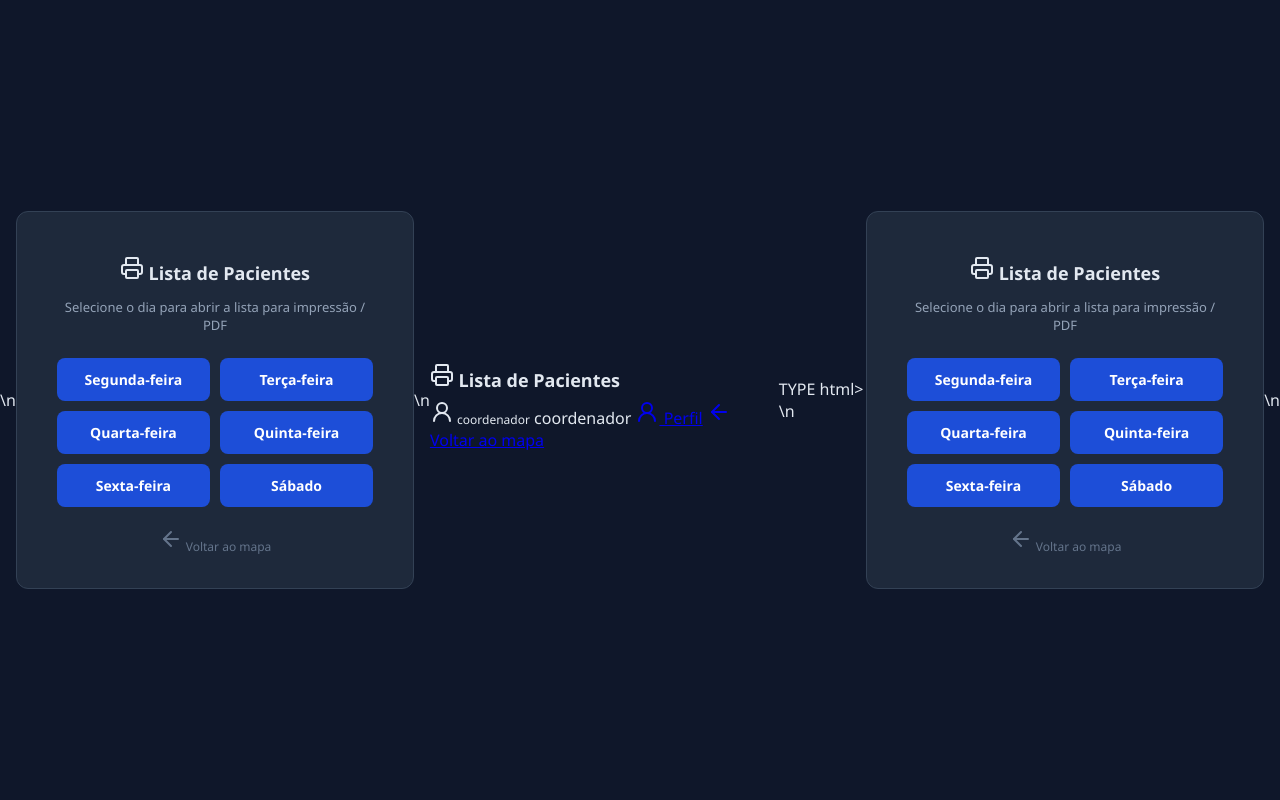
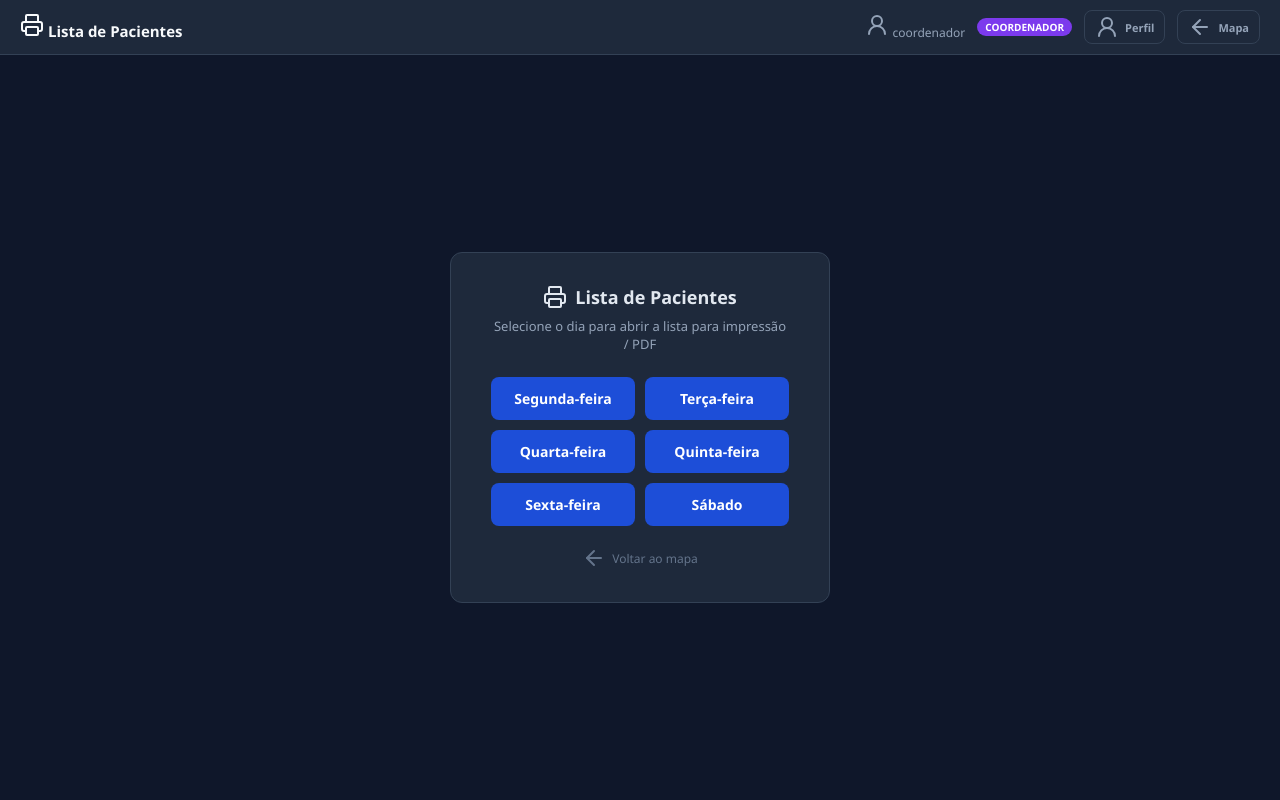
Before and after one commit to victorgtostes87/mapa_sala, a Flask app: page /imprimir in a window 1280 px wide. Run offline with Flask 3, Linux system fonts and the light colour scheme; a user stored in the database is signed in.

Commit message:
Corrige imprimir_selecao duplicado e adiciona navbar

```diff
--- a/templates/imprimir_selecao.html
+++ b/templates/imprimir_selecao.html
@@ -3,64 +3,55 @@
 <head>
 <meta charset="UTF-8">
 <title>Imprimir Lista de Pacientes</title>
+<script src="https://unpkg.com/lucide@latest"></script>
 <style>
-  body { font-family: 'Segoe UI', sans-serif; background: #0f172a; color: #e2e8f0; display: flex; align-items: center; justify-content: center; min-height: 100vh; margin: 0; }
-  .card { background: #1e293b; border: 1px solid #334155; border-radius: 12px; padding: 32px 40px; text-align: center; width: 380px; }
-  h1 { font-size: 18px; margin-bottom: 8px; }
-  p  { color: #94a3b8; font-size: 13px; margin-bottom: 24px; }
-  .dias { display: grid; grid-template-columns: 1fr 1fr; gap: 10px; }
-  a.dia-btn { display: block; padding: 12px; background: #1d4ed8; color: #fff; border-radius: 8px; text-decoration: none; font-weight: 600; font-size: 14px; transition: background .15s; }
-  a.dia-btn:hover { background: #2563eb; }
-  a.back { display: inline-block; margin-top: 20px; font-size: 12px; color: #64748b; text-decoration: none; }
-  a.back:hover { color: #e2e8f0; }
+:root{--bg:#0f172a;--surface:#1e293b;--border:#334155;--text:#e2e8f0;--text2:#94a3b8;--accent:#3b82f6;--radius:8px}
+*{box-sizing:border-box;margin:0;padding:0}
+body{background:var(--bg);color:var(--text);font-family:'Segoe UI',sans-serif;font-size:13px;min-height:100vh;display:flex;flex-direction:column}
+.navbar{background:var(--surface);border-bottom:1px solid var(--border);padding:10px 20px;display:flex;align-items:center;gap:12px}
+.navbar h1{font-size:15px;font-weight:700;color:#f8fafc}
+.navbar-spacer{flex:1}
+.role-badge{padding:2px 8px;border-radius:20px;font-size:10px;font-weight:700;text-transform:uppercase}
+.role-coordenador{background:#7c3aed;color:#fff}
+.role-recepcao{background:#0e7490;color:#fff}
+.role-aluno{background:#374151;color:#d1d5db}
+.btn{display:inline-flex;align-items:center;gap:6px;padding:6px 14px;border-radius:var(--radius);border:none;cursor:pointer;font-size:12px;font-weight:600;transition:all .15s;text-decoration:none}
+.btn-ghost{background:transparent;color:var(--text2);border:1px solid var(--border)}.btn-ghost:hover{background:#263348;color:var(--text)}
+.btn-sm{padding:4px 10px;font-size:11px}
+.wrap{flex:1;display:flex;align-items:center;justify-content:center;padding:40px 20px}
+.card{background:var(--surface);border:1px solid var(--border);border-radius:12px;padding:32px 40px;text-align:center;width:380px}
+h2{font-size:18px;margin-bottom:8px;display:flex;align-items:center;justify-content:center;gap:8px}
+p{color:var(--text2);font-size:13px;margin-bottom:24px}
+.dias{display:grid;grid-template-columns:1fr 1fr;gap:10px}
+a.dia-btn{display:block;padding:12px;background:#1d4ed8;color:#fff;border-radius:8px;text-decoration:none;font-weight:600;font-size:14px;transition:background .15s}
+a.dia-btn:hover{background:#2563eb}
+a.back{display:inline-block;margin-top:20px;font-size:12px;color:#64748b;text-decoration:none;display:flex;align-items:center;justify-content:center;gap:6px}
+a.back:hover{color:var(--text)}
 </style>
-  <script src="https://unpkg.com/lucide@latest"></script>\n</head>
+</head>
 <body>
-<div class="card">
-  <h1><i data-lucide="printer"></i> Lista de Pacientes</h1>
-  <p>Selecione o dia para abrir a lista para impressão / PDF</p>
-  <div class="dias">
-    {% for d in dias %}
-    <a class="dia-btn" href="/imprimir/{{ d }}" target="_blank">{{ dias_pt[d] }}</a>
-    {% endfor %}
-  </div>
-  <a class="back" href="/"><i data-lucide="arrow-left"></i> Voltar ao mapa</a>
-</div>
-<script>lucide.createIcons();</script>\n</body>
-</html><nav class="navbar">
+<nav class="navbar">
   <h1><i data-lucide="printer"></i> Lista de Pacientes</h1>
   <div class="navbar-spacer"></div>
   <span style="font-size:12px;color:var(--text2)"><i data-lucide="user-round"></i> {{ usuario }}</span>
   <span class="role-badge role-{{ papel }}">{{ papel }}</span>
   <a href="/perfil" class="btn btn-ghost btn-sm"><i data-lucide="user-round"></i> Perfil</a>
-  <a href="/" class="btn btn-ghost btn-sm"><i data-lucide="arrow-left"></i> Voltar ao mapa</a>
-</nav>TYPE html>
-<html lang="pt-BR">
-<head>
-<meta charset="UTF-8">
-<title>Imprimir Lista de Pacientes</title>
-<style>
-  body { font-family: 'Segoe UI', sans-serif; background: #0f172a; color: #e2e8f0; display: flex; align-items: center; justify-content: center; min-height: 100vh; margin: 0; }
-  .card { background: #1e293b; border: 1px solid #334155; border-radius: 12px; padding: 32px 40px; text-align: center; width: 380px; }
-  h1 { font-size: 18px; margin-bottom: 8px; }
-  p  { color: #94a3b8; font-size: 13px; margin-bottom: 24px; }
-  .dias { display: grid; grid-template-columns: 1fr 1fr; gap: 10px; }
-  a.dia-btn { display: block; padding: 12px; background: #1d4ed8; color: #fff; border-radius: 8px; text-decoration: none; font-weight: 600; font-size: 14px; transition: background .15s; }
-  a.dia-btn:hover { background: #2563eb; }
-  a.back { display: inline-block; margin-top: 20px; font-size: 12px; color: #64748b; text-decoration: none; }
-  a.back:hover { color: #e2e8f0; }
-</style>
-  <script src="https://unpkg.com/lucide@latest"></script>\n</head>
-<body>
-<div class="card">
-  <h1><i data-lucide="printer"></i> Lista de Pacientes</h1>
-  <p>Selecione o dia para abrir a lista para impressão / PDF</p>
-  <div class="dias">
-    {% for d in dias %}
-    <a class="dia-btn" href="/imprimir/{{ d }}" target="_blank">{{ dias_pt[d] }}</a>
-    {% endfor %}
+  <a href="/" class="btn btn-ghost btn-sm"><i data-lucide="arrow-left"></i> Mapa</a>
+</nav>
+
+<div class="wrap">
+  <div class="card">
+    <h2><i data-lucide="printer"></i> Lista de Pacientes</h2>
+    <p>Selecione o dia para abrir a lista para impressão / PDF</p>
+    <div class="dias">
+      {% for d in dias %}
+      <a class="dia-btn" href="/imprimir/{{ d }}" target="_blank">{{ dias_pt[d] }}</a>
+      {% endfor %}
+    </div>
+    <a class="back" href="/"><i data-lucide="arrow-left"></i> Voltar ao mapa</a>
   </div>
-  <a class="back" href="/"><i data-lucide="arrow-left"></i> Voltar ao mapa</a>
 </div>
-<script>lucide.createIcons();</script>\n</body>
+
+<script>lucide.createIcons();</script>
+</body>
 </html>
```
